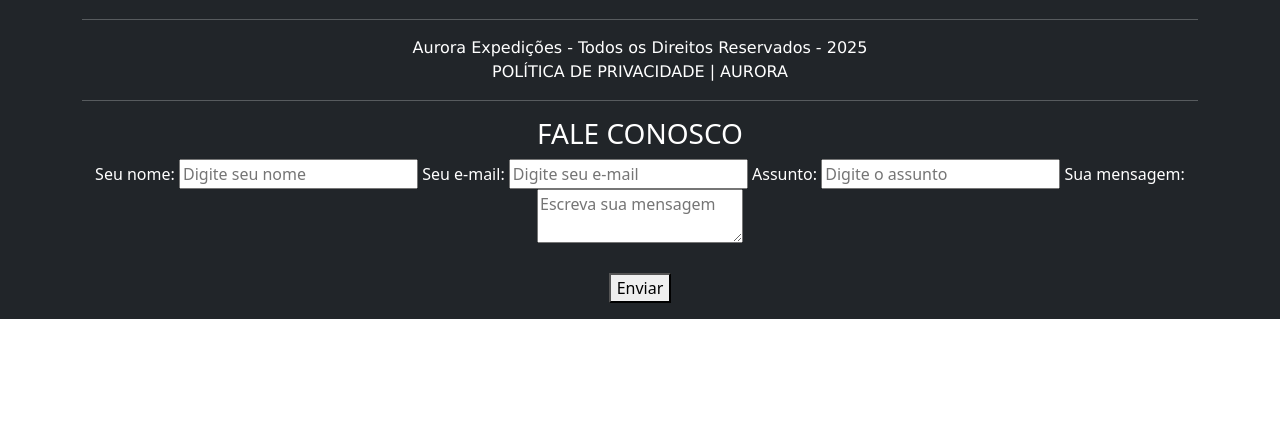
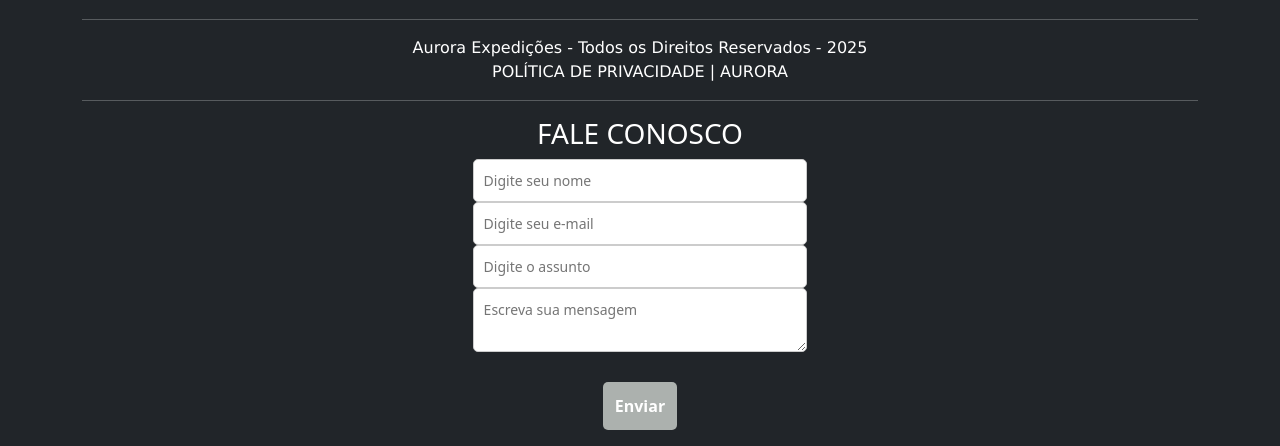
Before and after one commit to AnnaClara8/2025_INT_WEB1, a plain HTML site: page trabalho2/SiteBootstrap/index.html in a window 1280 px wide. Shown: the part 2377-2823 px from the top of the page. Before the commit the page ends 2696 px from the top, so only its background shows below. Drawn offline with nearby package versions, Linux system fonts and the light colour scheme.

Commit message:
Add files via upload

```diff
--- a/trabalho2/SiteBootstrap/index.html
+++ b/trabalho2/SiteBootstrap/index.html
@@ -424,17 +424,25 @@
         <form action="https://formspree.io/f/xvgwrqpy" method="POST">
           <!-- Campos lado a lado -->
           <div>
-      <label for="name">Seu nome:</label>
-      <input type="text" id="name" name="name" required placeholder="Digite seu nome">
+            <center>
+              <input type="text" id="name" name="name" required placeholder="Digite seu nome"
+                style="padding: 10px; border-radius: 5px; border: 1px solid #ccc; width: 30%; font-size: 14px;">
+            </center>
 
-      <label for="email">Seu e-mail:</label>
-      <input type="email" id="email" name="email" required placeholder="Digite seu e-mail">
+            <center>
+              <input type="email" id="email" name="email" required placeholder="Digite seu e-mail"
+                style="padding: 10px; border-radius: 5px; border: 1px solid #ccc; width: 30%; font-size: 14px;">
+            </center>
 
-      <label for="subject">Assunto:</label>
-      <input type="text" id="subject" name="subject" required placeholder="Digite o assunto">
+            <center>
+              <input type="text" id="subject" name="subject" required placeholder="Digite o assunto"
+                style="padding: 10px; border-radius: 5px; border: 1px solid #ccc; width: 30%; font-size: 14px;">
+            </center>
 
-      <label for="message">Sua mensagem:</label>
-      <textarea id="message" name="message" required placeholder="Escreva sua mensagem"></textarea>
+            <center>
+              <textarea id="message" name="message" required placeholder="Escreva sua mensagem" style="padding: 10px; border-radius: 5px;
+              border: 1px solid #ccc; width: 30%; font-size: 14px;"></textarea>
+            </center>
           </div>
 
           <br>
@@ -447,7 +455,8 @@
 
           <!-- Botão de envio centralizado -->
           <div align="center">
-      <button type="submit">Enviar</button>
+            <button type="submit" style="padding: 12px; border-radius: 5px; border: none; background-color: #acb1ae; color: #fff;
+            font-weight: bold; cursor: pointer; transition: background 0.3s;">Enviar</button>
           </div>
         </form>
       </div>
```
Lines whose indentation alone changed are shown as unchanged.
